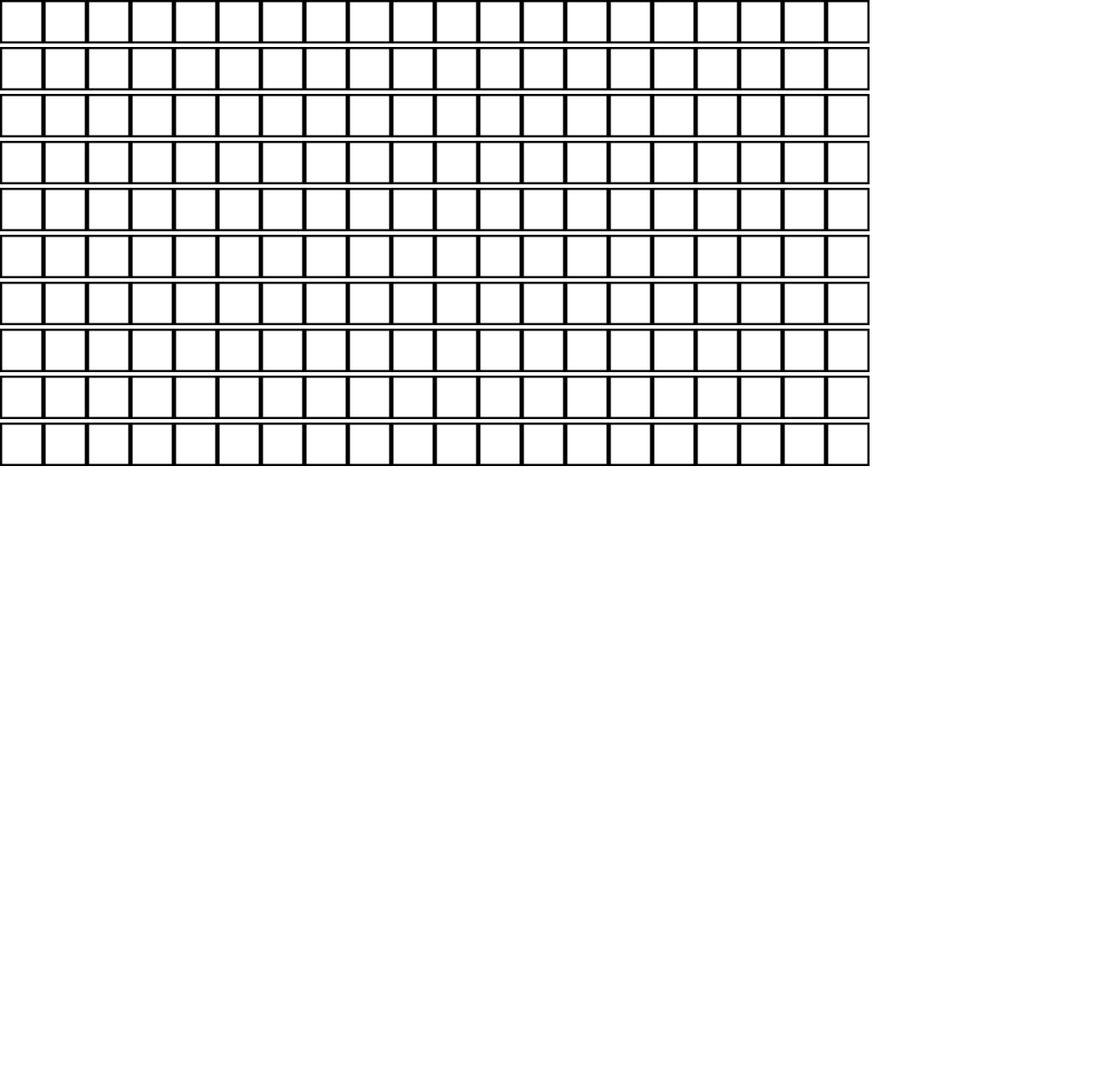
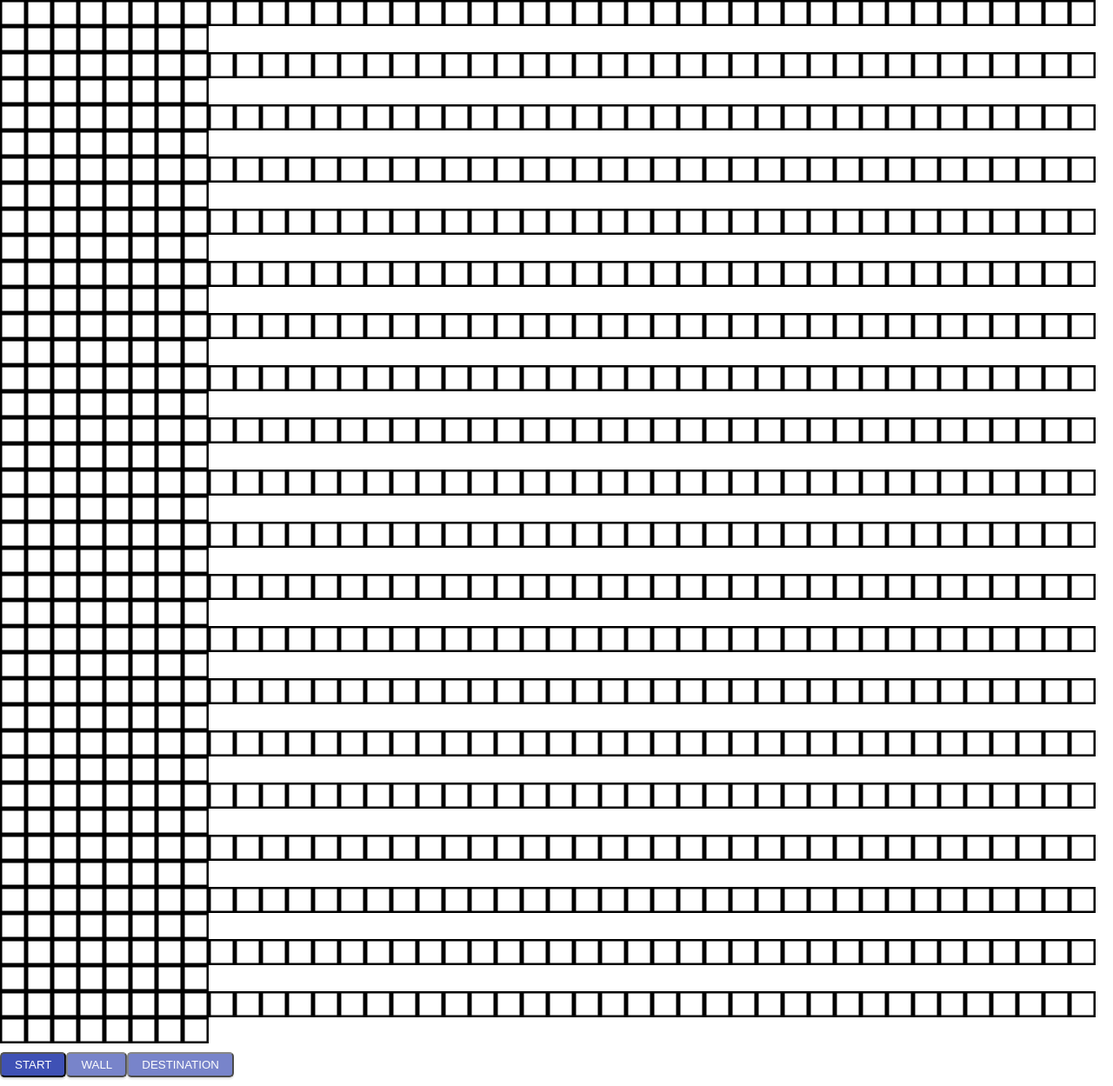
Before and after one commit to Randy1005/PathfindingVisualization, a React (Create React App) app in the folder react-pathfinder/: page / in a window 1280 px wide. Shown: the whole page at 87% size. Before the commit the page ends 800 px from the top, so only its background shows below. Built offline with nearby package versions, Linux system fonts and the light colour scheme.

Commit message:
cell methods / toggle button group

```diff
--- a/react-pathfinder/package.json
+++ b/react-pathfinder/package.json
@@ -12,6 +12,7 @@
     "react-dom": "^16.13.1",
     "react-pixi-fiber": "^0.14.1",
     "react-scripts": "3.4.3",
+    "styled-components": "^5.2.0",
     "uuidv4": "^6.2.4"
   },
   "scripts": {
--- a/react-pathfinder/src/App.js
+++ b/react-pathfinder/src/App.js
@@ -1,12 +1,28 @@
 import React, {Component} from 'react';
 import './App.css';
-import Grid from './components/Grid';
+import { Grid, AStarManager } from './components/Library';
+import { ButtonGroup } from './components/UI';
 
 class App extends Component {
 
+    constructor() {
+        super();
+        this.grid = new Grid(20, 50);
+        this.manager = new AStarManager();
+
+        this.state = {
+            grid: this.grid,
+            manager: this.manager
+        }
+    }
+
     render() {
         return (
-            <Grid rows={10} cols={20}></Grid>
+            <React.Fragment>
+                {this.state.grid.render()}
+                <ButtonGroup/>
+            </React.Fragment>
+
         );
     }
 
--- a/react-pathfinder/src/components/Cell.js
+++ b/react-pathfinder/src/components/Cell.js
@@ -1,14 +1,28 @@
 import React, {Component} from 'react';
 
 class Cell extends Component {
-    constructor(props) {
+    constructor(props={}) {
         super(props);
+
+    }
+
+    setProperties(props = {}) {
+        Object.assign(this.props, props);
+    }
+
+    getProperty(propKey) {
+        return this.props[propKey];
+    }
+
+    removeProperty(props = []) {
+        for (var property of props) {
+            delete this.props[property];
+        }
     }
 
     render() {
-
         return (
-            <svg width={this.props.rect.w} height={this.props.rect.h} ref={(svg) => this.svg = svg}>
+            <svg style={{display: "inline"}, {verticalAlign: "top"}} width={this.props.rect.w} height={this.props.rect.h} ref={(svg) => this.svg = svg}>
                 <rect
                     x="0"
                     y="0"
--- a/react-pathfinder/src/components/Grid.js
+++ /dev/null
@@ -1,36 +0,0 @@
-import React, {Component} from 'react'
-import { uuid } from 'uuid';
-import { isUuid } from 'uuidv4';
-import Cell from './Cell';
-
-class Grid extends Component {
-    constructor(props) {
-        super(props);
-        this.rowIndices = Array.from(Array(this.props.rows).keys());
-        this.colIndices = Array.from(Array(this.props.cols).keys());
-
-    }
-
-    render() {
-        return (
-            <div className='grid'>
-            {
-                this.rowIndices.map((row)=>{
-                    return (
-                        <div key={row} className='gridRow'>
-                        {
-                            this.colIndices.map((col)=>{
-                                return (<Cell key={`#cell${row}_${col}`} rect={{w: 50, h: 50}}></Cell>)
-                            })
-                        }
-                        </div>
-                    )
-                })
-            }
-            </div>
-        )
-
-    }
-};
-
-export default Grid;
--- /dev/null
+++ b/react-pathfinder/src/components/Library.js
@@ -0,0 +1,62 @@
+import React, {Component} from 'react'
+import { isUuid } from 'uuidv4';
+import Cell from './Cell';
+
+export class Grid extends Component {
+    constructor(rows, cols) {
+        super();
+        this.rowIndices = Array.from(Array(rows).keys());
+        this.colIndices = Array.from(Array(cols).keys());
+
+        let numCells = rows * cols;
+        this.cells = Array(numCells);
+        for (var i = 0; i < numCells; i++) {
+            this.cells[i] = new Cell();
+        }
+    }
+
+
+    getCellIdx(property) {
+        for (var i in this.cells) {
+            if (this.cells[i].getProperty(property)) {
+                return parseInt(i, 10);
+            }
+        }
+    }
+
+    removeFromCells(property) {
+        for (var i in this.cells) {
+            if (this.cells[i].props[property]) {
+                this.cells[i].removeProperty([property]);
+            }
+        }
+    }
+
+    render() {
+        return (
+            <div className='grid'>
+            {
+                this.rowIndices.map((row)=>{
+                    return (
+                        <div key={row} className='gridRow'>
+                        {
+                            this.colIndices.map((col)=>{
+                                return (
+                                <Cell
+                                    key={`#cell${row}_${col}`}
+                                    rect={{w: 30, h: 30}}>
+                                </Cell>)
+                            })
+                        }
+                        </div>
+                    )
+                })
+            }
+            </div>
+        )
+    }
+};
+
+export class AStarManager {
+
+};
--- /dev/null
+++ b/react-pathfinder/src/components/UI.js
@@ -0,0 +1,58 @@
+import React, {useState, Component} from 'react'
+import styled from 'styled-components'
+
+const theme = {
+    blue: {
+        default: "#3f51b5",
+        hover: "#283593"
+    }
+};
+
+const Button = styled.button`
+  background-color: ${props => theme[props.theme].default};
+  color: white;
+  padding: 5px 15px;
+  border-radius: 5px;
+  outline: 0;
+  text-transform: uppercase;
+  margin: 10px 0px;
+  cursor: pointer;
+  box-shadow: 0px 2px 2px lightgray;
+  transition: ease background-color 250ms;
+  &:hover {
+    background-color: ${props => theme[props.theme].hover};
+  }
+  &:disabled {
+    cursor: default;
+    opacity: 0.7;
+  }
+`;
+
+Button.defaultProps = {
+    theme: "blue"
+};
+
+const ButtonToggle = styled(Button)`
+  opacity: 0.7;
+  ${({ active }) =>
+    active &&
+    `
+    opacity: 1;
+  `}
+`;
+
+export function ButtonGroup () {
+
+    const types = ["Start", "Wall", "Destination"];
+
+    const [active, setActive] = useState(types[0]);
+    return (
+        <div>
+            {types.map(type => (
+            <ButtonToggle key={type} active={active === type} onClick={() => setActive(type)}>
+              {type}
+            </ButtonToggle>
+            ))}
+        </div>
+    );
+};
```
Also changed, not shown: 1 other file (tests, documents, lock files or other folders).
